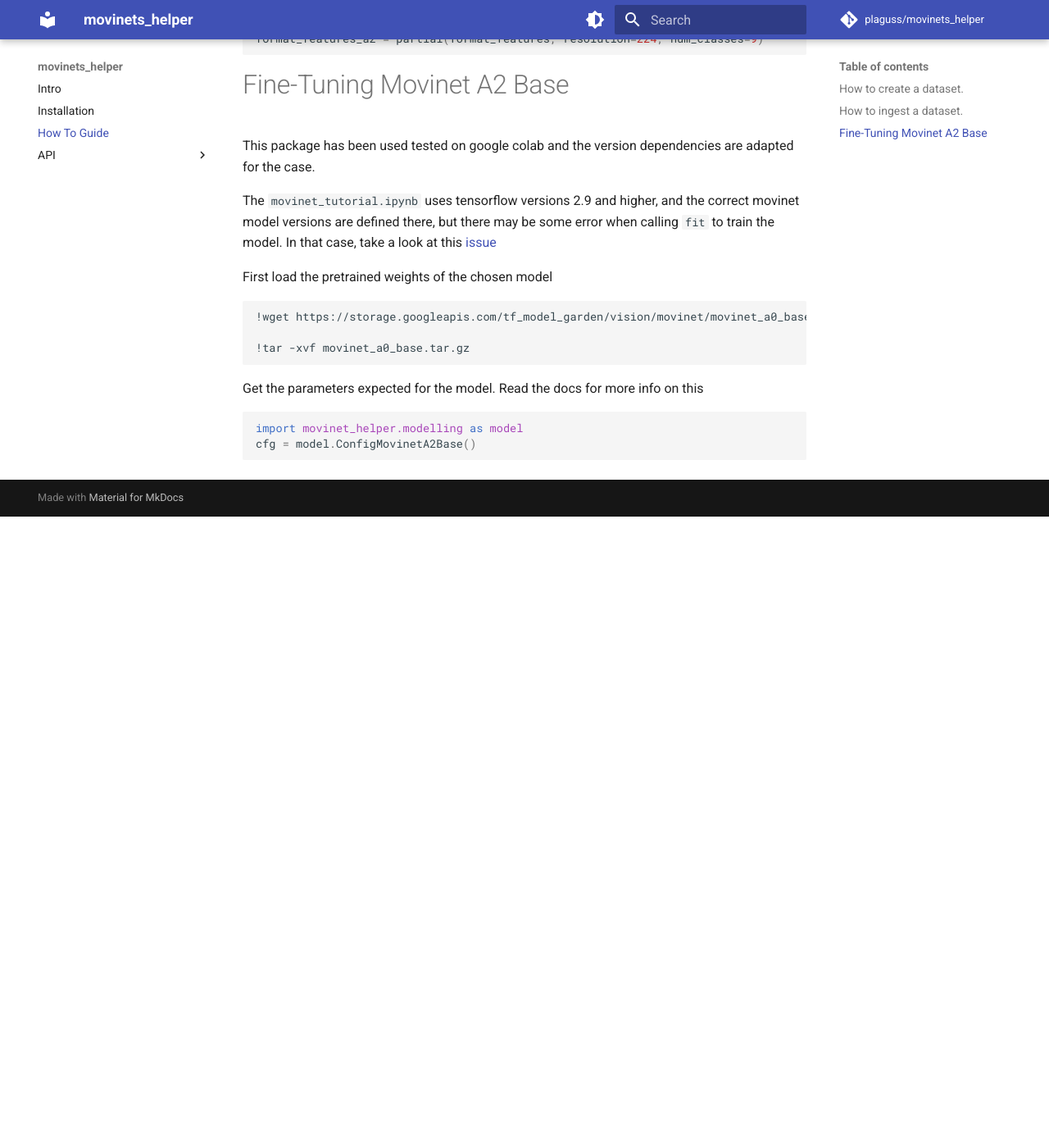
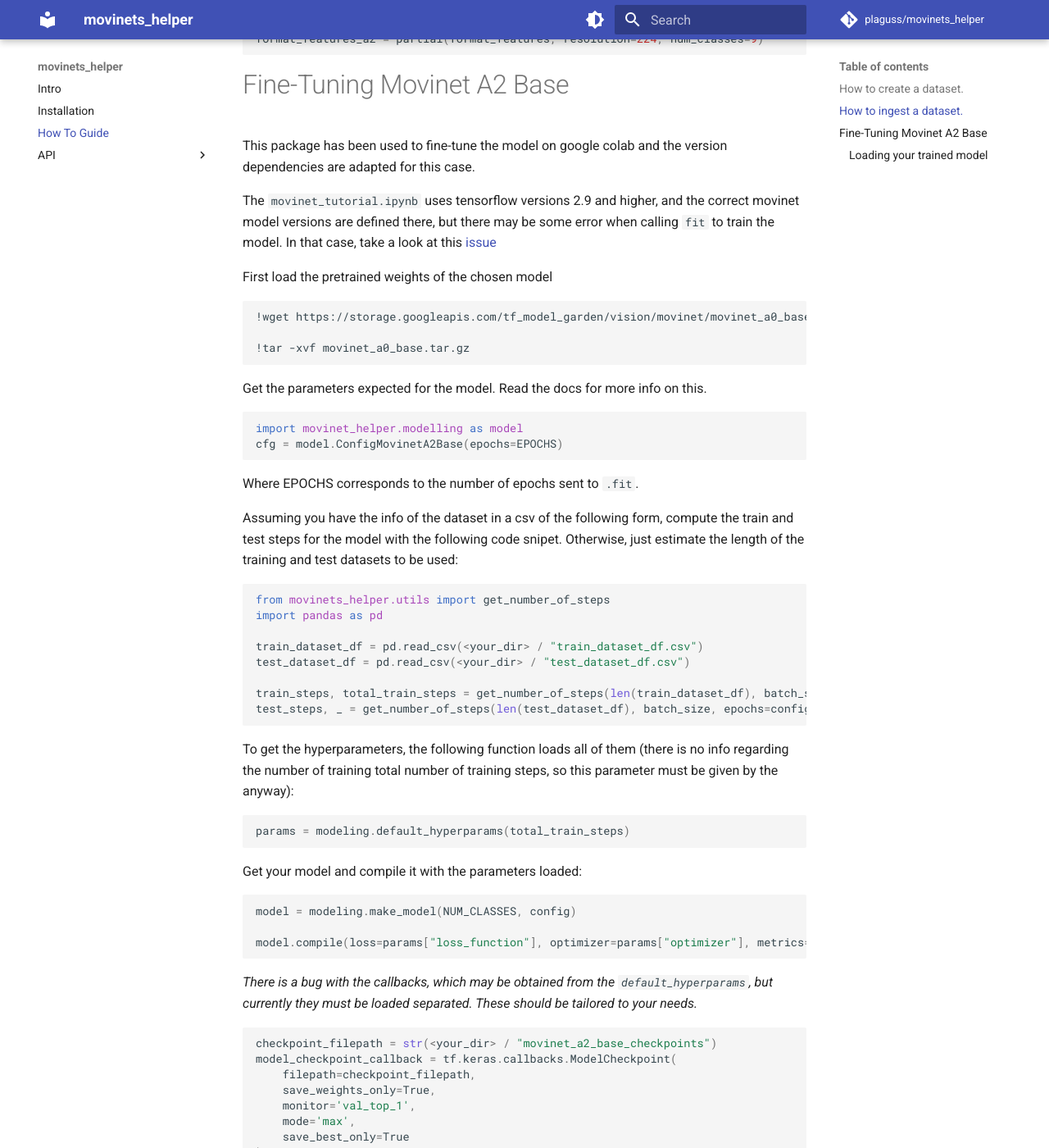
Before and after one commit to plaguss/movinets_helper, an MkDocs documentation site: the page built from docs/how-to-guides.md, in a window 1280 px wide and 1400 px high, scrolled down 2581 px. Shown: the whole window at 82% size. Built offline with MkDocs 1.6.1 and Material for MkDocs 9.7.7, drawn with Linux system fonts in a browser that asks for light colours; comment, search, counter and statistics services are not loaded; before the commit the page ends 3211 px from its top, so only the background shows below that; some of the changed text lies outside the part shown.

Commit message:
doc: first version of the guide

````diff
--- a/docs/how-to-guides.md
+++ b/docs/how-to-guides.md
@@ -138,7 +138,7 @@ format_features_a2 = partial(format_features, resolution=224, num_classes=9)
 
 # Fine-Tuning Movinet A2 Base
 
-This package has been used tested on google colab and the version dependencies are adapted for the case.
+This package has been used to fine-tune the model on google colab and the version dependencies are adapted for this case.
 
 The `movinet_tutorial.ipynb` uses tensorflow versions
 2.9 and higher, and the correct movinet model versions are defined there, but there may be some error when calling `fit` to train the model. In that case, take a look at this [issue](https://github.com/tensorflow/models/issues/10590)
@@ -151,9 +151,91 @@ First load the pretrained weights of the chosen model
 !tar -xvf movinet_a0_base.tar.gz
 ```
 
-Get the parameters expected for the model. Read the docs for more info on this
+Get the parameters expected for the model. Read the docs for more info on this.
 
 ```python
 import movinet_helper.modelling as model
-cfg = model.ConfigMovinetA2Base()
+cfg = model.ConfigMovinetA2Base(epochs=EPOCHS)
 ```
+
+Where EPOCHS corresponds to the number of epochs sent to `.fit`.
+
+Assuming you have the info of the dataset in a csv of the following form, compute the train and test steps for the model with the following code snipet. Otherwise, just estimate the length of the training and test datasets to be used:
+
+```python
+from movinets_helper.utils import get_number_of_steps
+import pandas as pd
+
+train_dataset_df = pd.read_csv(<your_dir> / "train_dataset_df.csv")
+test_dataset_df = pd.read_csv(<your_dir> / "test_dataset_df.csv")
+
+train_steps, total_train_steps = get_number_of_steps(len(train_dataset_df), batch_size, epochs=config.epochs)
+test_steps, _ = get_number_of_steps(len(test_dataset_df), batch_size, epochs=config.epochs)
+```
+
+To get the hyperparameters, the following function loads all of them (there is no info regarding the number of training total number of training steps, so this parameter must be given by the anyway):
+
+```python
+params = modeling.default_hyperparams(total_train_steps)
+```
+
+Get your model and compile it with the parameters loaded:
+
+```python
+model = modeling.make_model(NUM_CLASSES, config)
+
+model.compile(loss=params["loss_function"], optimizer=params["optimizer"], metrics=params["metrics"])
+```
+
+*There is a bug with the callbacks, which may be obtained from the `default_hyperparams`, but currently they must be loaded separated. These should be tailored to your needs.*
+
+```python
+checkpoint_filepath = str(<your_dir> / "movinet_a2_base_checkpoints")
+model_checkpoint_callback = tf.keras.callbacks.ModelCheckpoint(
+    filepath=checkpoint_filepath,
+    save_weights_only=True,
+    monitor='val_top_1',
+    mode='max',
+    save_best_only=True
+)
+callbacks = [
+    tf.keras.callbacks.TensorBoard(),
+    model_checkpoint_callback
+]
+```
+
+Call fit on the model and hope for your data to be kind :)
+
+```python
+results = model.fit(
+    ds_train,
+    validation_data=ds_test,
+    epochs=config.epochs,
+    steps_per_epoch=train_steps,
+    validation_steps=test_steps,
+    callbacks=callbacks,
+    validation_freq=1,
+    verbose=1
+)
+model.save(str(<your_dir> / "movinet_base_a0_fine_tuned"))
+```
+
+#### Loading your trained model
+
+Event though the model would be saved as a `SavedModel`, there are some bugs to load the model directly using the api [model.load](https://www.tensorflow.org/api_docs/python/tf/saved_model/load), but the following piece (which can be found in the tutorial) does the job:
+
+```python
+model_path = "<Path_to_your_SavedModel>"
+keras_layer = hub.KerasLayer(model_path)
+inputs = tf.keras.layers.Input(
+  shape=[None, None, None, 3],
+  dtype=tf.float32
+)
+inputs = dict(image=inputs)
+outputs = keras_layer(inputs)
+
+model = tf.keras.Model(inputs, outputs)
+model.build([1, 1, 1, 1, 3])
+```
+
+Your model is ready to be tested!
````
